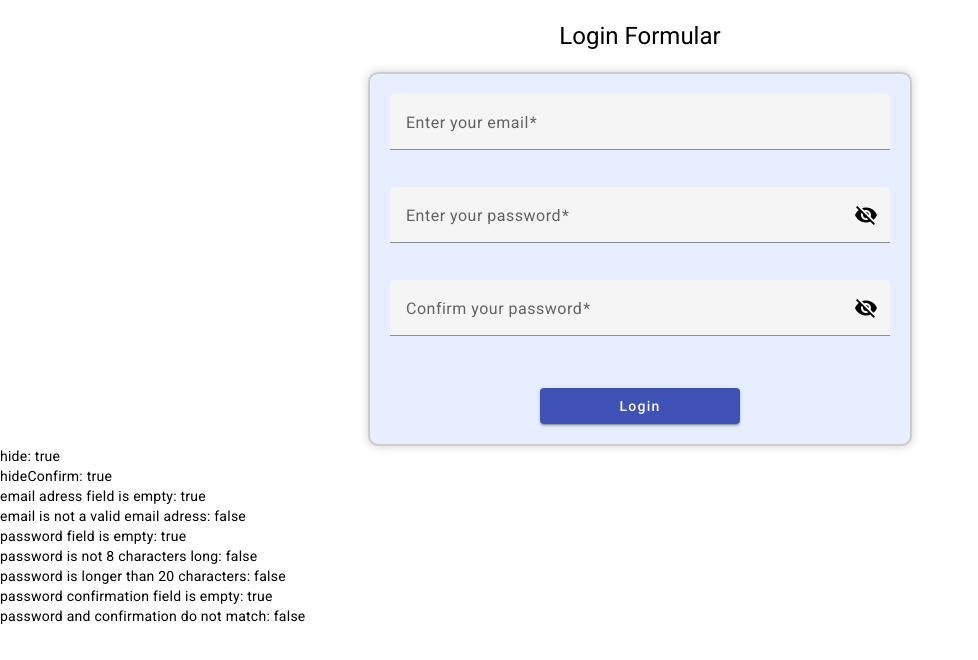
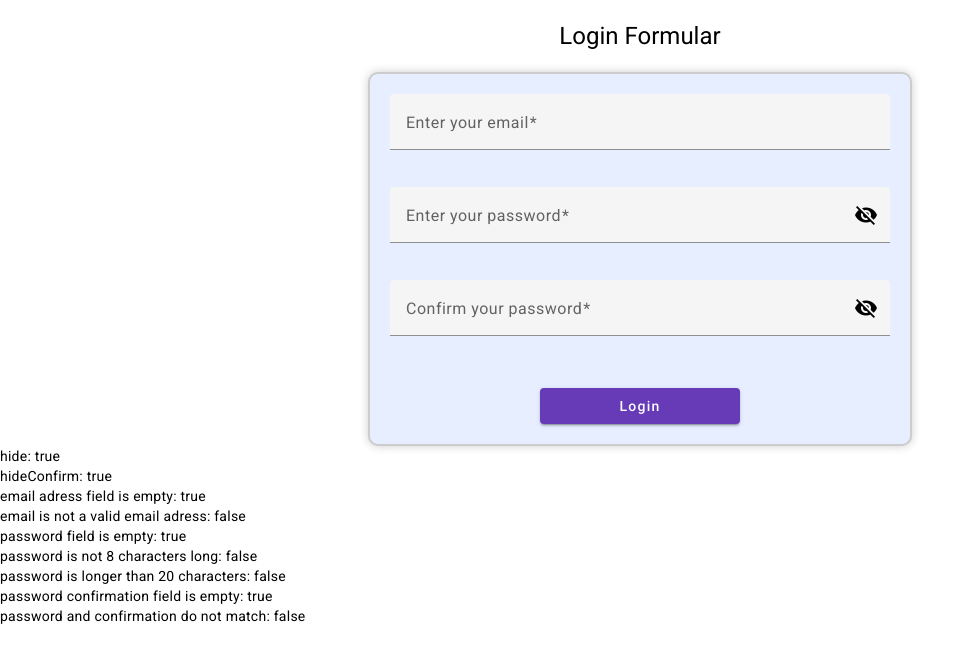
Before and after one commit to gregory567/WEB_FRAMEWORKS_PROJECT, an Angular app: page / in a window 1280 px wide. Shown: the top 660 px of the page, without its empty margins (0-978 px from the left). Built offline with nearby package versions, Linux system fonts and the light colour scheme.

Commit message:
new installs

```diff
--- a/angular.json
+++ b/angular.json
@@ -25,7 +25,7 @@
               "src/assets"
             ],
             "styles": [
-              "@angular/material/prebuilt-themes/indigo-pink.css",
+              "@angular/material/prebuilt-themes/deeppurple-amber.css",
               "src/styles.css"
             ],
             "scripts": []
@@ -88,7 +88,7 @@
               "src/assets"
             ],
             "styles": [
-              "@angular/material/prebuilt-themes/indigo-pink.css",
+              "@angular/material/prebuilt-themes/deeppurple-amber.css",
               "src/styles.css"
             ],
             "scripts": []
--- a/src/styles.css
+++ b/src/styles.css
@@ -2,3 +2,6 @@
 
 html, body { height: 100%; }
 body { margin: 0; font-family: Roboto, "Helvetica Neue", sans-serif; }
+
+html, body { height: 100%; }
+body { margin: 0; font-family: Roboto, "Helvetica Neue", sans-serif; }
```
Also changed, not shown: src/test.html (deleted).
